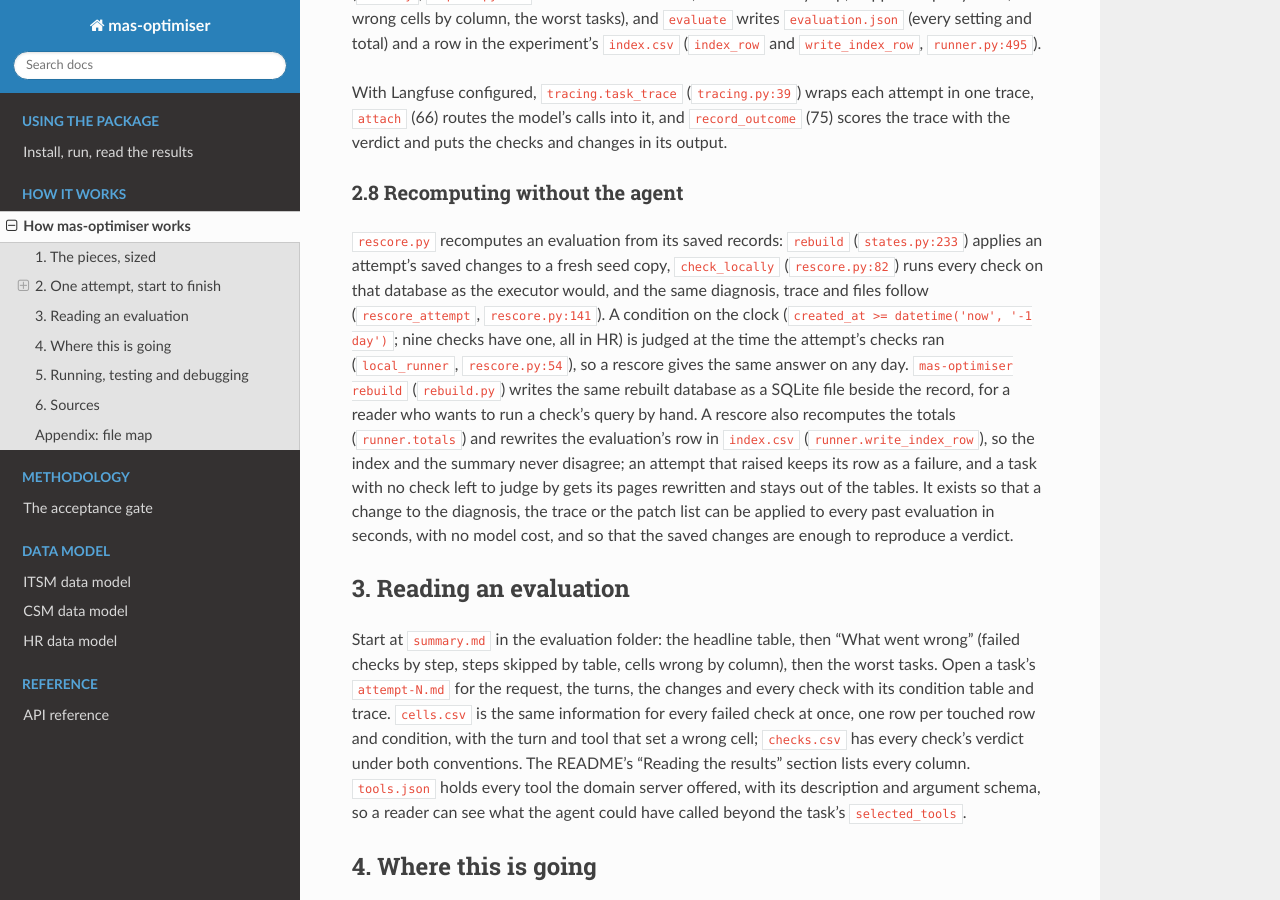
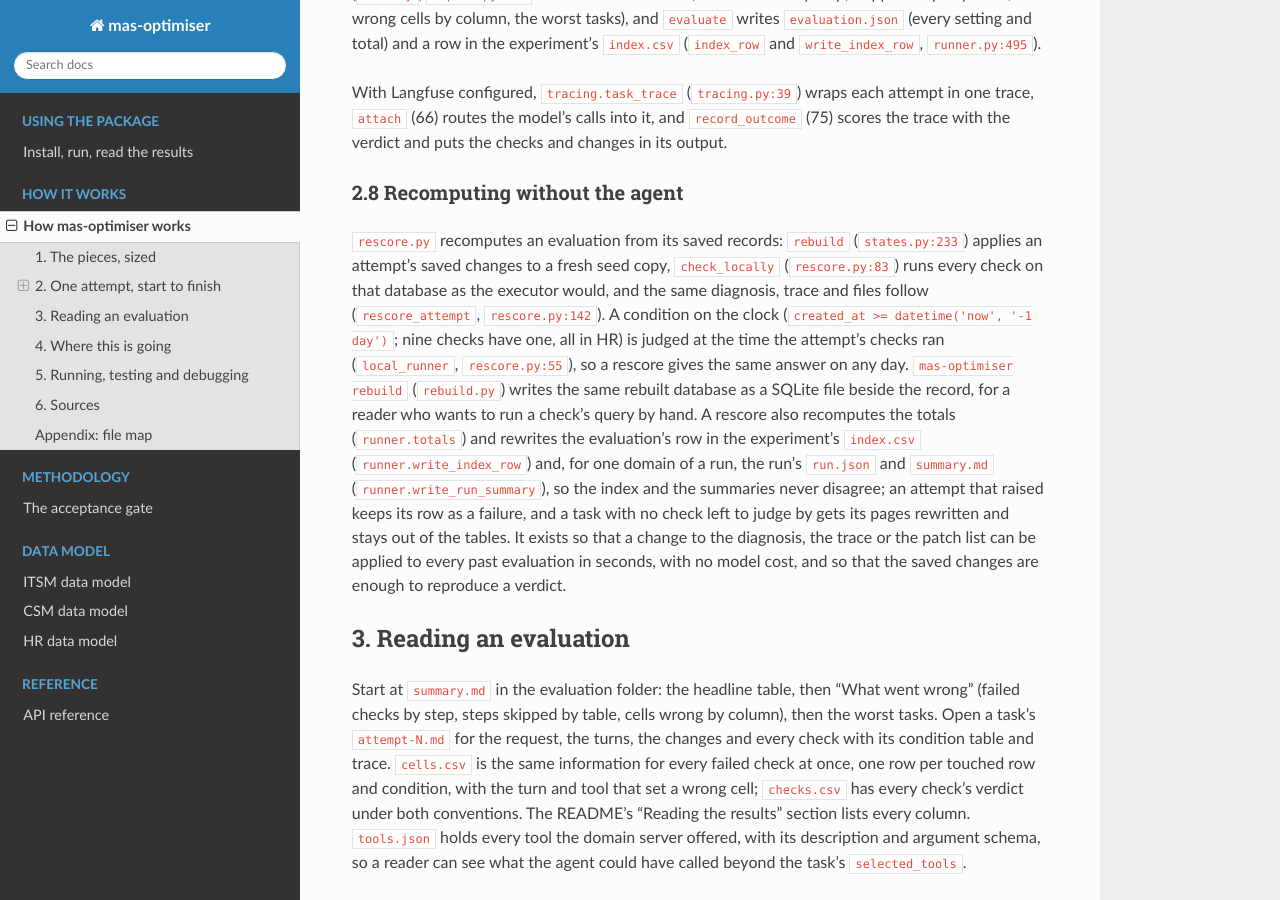
Before and after one commit to muck-or-mack/mas-optimiser, a Sphinx documentation site: the page built from docs/how-it-works.md, in a window 1280 px wide and 900 px high, scrolled down 6806 px. Built offline with Sphinx 7.4.7 and the Read the Docs theme 3.1.0, drawn with Linux system fonts in a browser that asks for light colours.

Commit message:
rescore writes its index row under the experiment for a domain of a run, and rewrites the run's record and summary

```diff
--- a/docs/how-it-works.md
+++ b/docs/how-it-works.md
@@ -337,17 +337,19 @@ and changes in its output.
 
 `rescore.py` recomputes an evaluation from its saved records: `rebuild`
 (`states.py:233`) applies an attempt's saved changes to a fresh seed copy,
-`check_locally` (`rescore.py:82`) runs every check on that database as the
+`check_locally` (`rescore.py:83`) runs every check on that database as the
 executor would, and the same diagnosis, trace and files follow
-(`rescore_attempt`, `rescore.py:141`). A condition on the clock
+(`rescore_attempt`, `rescore.py:142`). A condition on the clock
 (`created_at >= datetime('now', '-1 day')`; nine checks have one, all in
 HR) is judged at the time the attempt's checks ran (`local_runner`,
-`rescore.py:54`), so a rescore gives the same answer on any day.
+`rescore.py:55`), so a rescore gives the same answer on any day.
 `mas-optimiser rebuild` (`rebuild.py`) writes the same rebuilt database as a
 SQLite file beside the record, for a reader who wants to run a check's
 query by hand. A rescore also recomputes the totals (`runner.totals`) and
-rewrites the evaluation's row in `index.csv` (`runner.write_index_row`), so
-the index and the summary never disagree; an attempt that raised keeps its
+rewrites the evaluation's row in the experiment's `index.csv`
+(`runner.write_index_row`) and, for one domain of a run, the run's
+`run.json` and `summary.md` (`runner.write_run_summary`), so the index and
+the summaries never disagree; an attempt that raised keeps its
 row as a failure, and a task with no check left to judge by gets its pages
 rewritten and stays out of the tables. It exists so that a change to the
 diagnosis, the trace or the patch list can be applied to every past
```
Also changed, not shown: README.md (+3 -2 lines), 2 other files.
